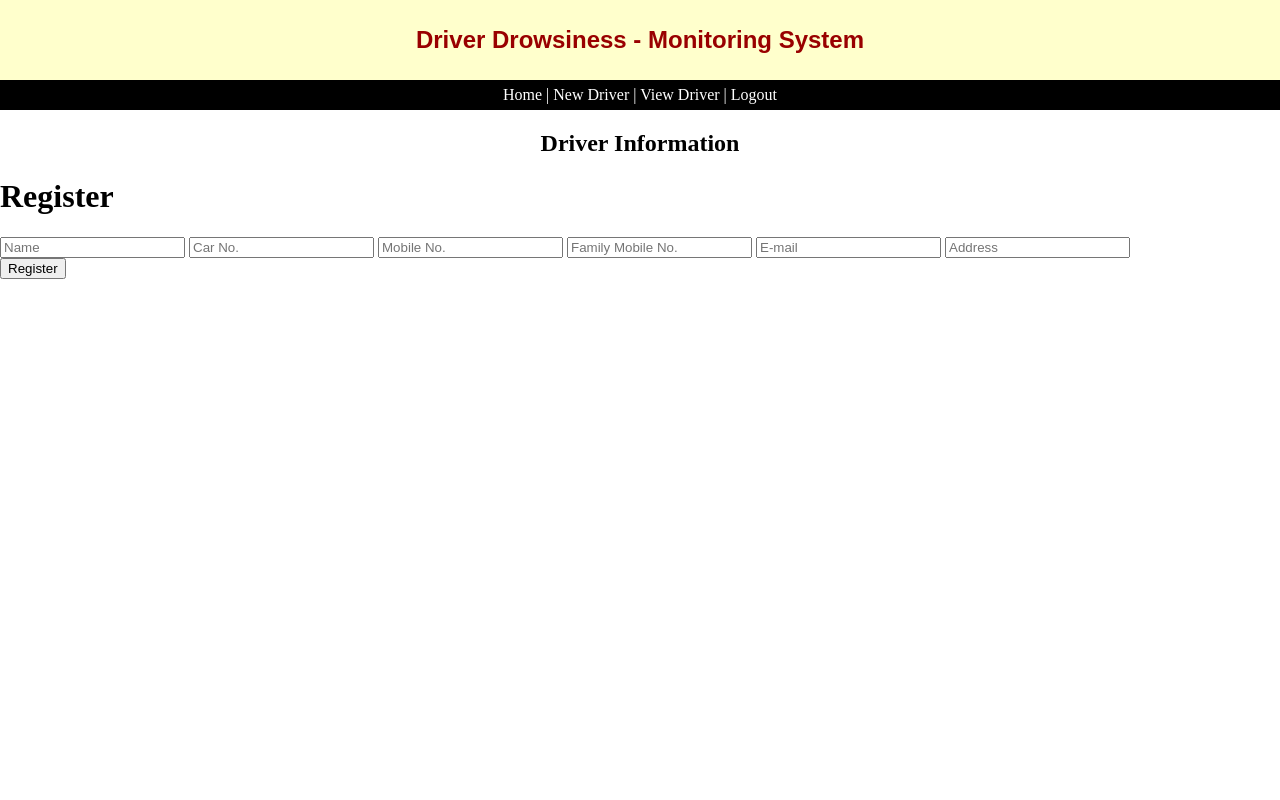
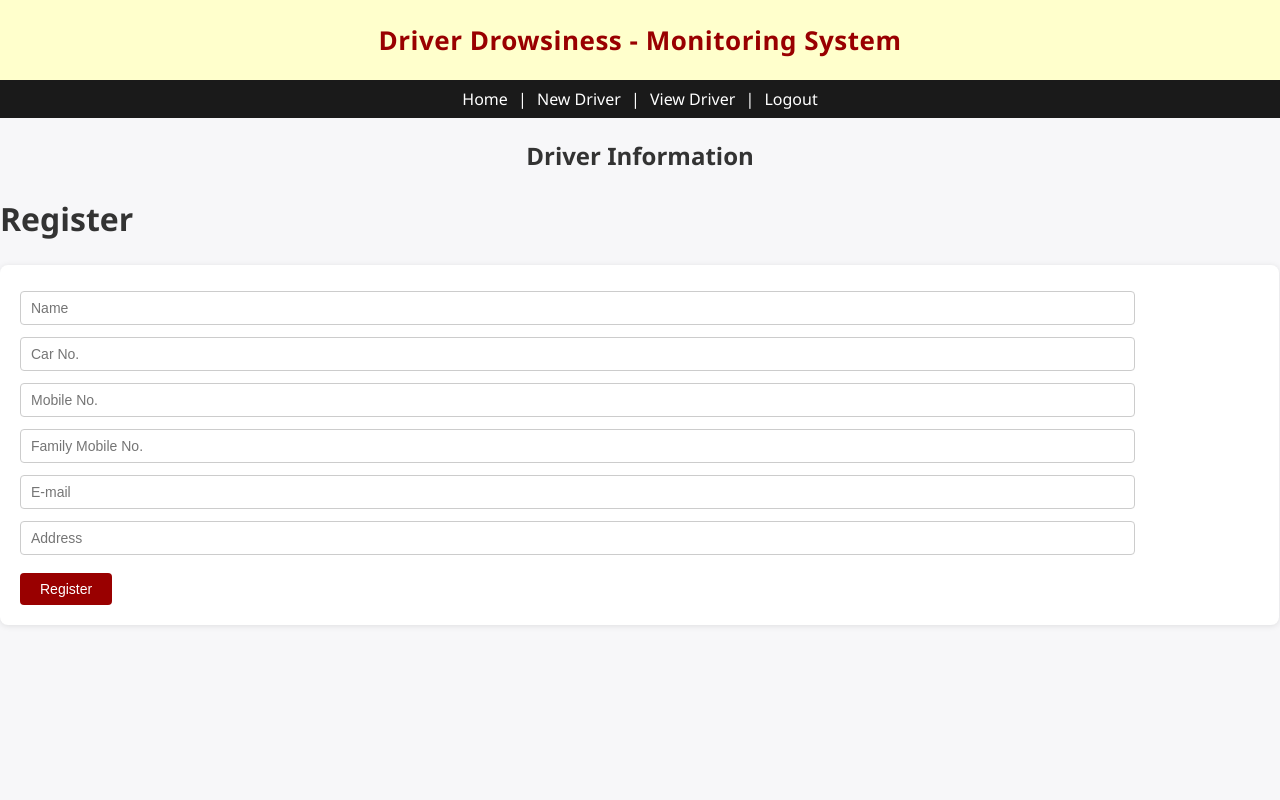
Before and after one commit to jesvinraj/Driver-Drowsiness-Detection, a Flask app: page /add_new in a window 1280 px wide. Run offline with Flask 3, Linux system fonts and the light colour scheme.

Commit message:
Update style.css

```diff
--- a/static/style.css
+++ b/static/style.css
@@ -1,38 +1,128 @@
-body
-{
-font:Arial, Helvetica, sans-serif;
-margin-left: 0px;
-margin-top: 0px;
-margin-right: 0px;
-margin-bottom: 0px;
+/* ===== Base ===== */
+body {
+	font-family: 'Segoe UI', Arial, Helvetica, sans-serif;
+	margin: 0;
+	background-color: #f7f7f9;
+	color: #2c2c2c;
+	line-height: 1.5;
 }
+
+/* ===== Header ===== */
 .hd {
-	font-family: Arial, Helvetica, sans-serif;
+	font-family: 'Segoe UI', Arial, Helvetica, sans-serif;
 	line-height: 80px;
-	font-weight: bold;
+	font-weight: 700;
 	color: #990000;
 	background-color: #FFFFCC;
 	height: 80px;
-	font-size: 24px;
+	font-size: 26px;
+	letter-spacing: 0.5px;
+	box-shadow: 0 2px 4px rgba(0, 0, 0, 0.08);
 }
-.sd
-{
-background-color:#000000;
-color:#FFFFFF;
-height:30px;
 
+/* ===== Nav bar ===== */
+.sd {
+	background-color: #1a1a1a;
+	color: #FFFFFF;
+	height: 38px;
+	line-height: 38px;
 }
-a
-{
-text-decoration:none;
-line-height:30px;
-color:#FFFFFF;
 
+a {
+	text-decoration: none;
+	color: #FFFFFF;
+	padding: 0 6px;
+	transition: color 0.2s ease;
+}
 
+a:hover {
+	text-decoration: none;
+	color: #FFD54A;
 }
-a:hover
-{
-text-decoration:underline;
-color:#FFFF00;
 
+/* ===== Headings ===== */
+h1, h2, h3 {
+	color: #333333;
+	font-weight: 600;
 }
+
+/* ===== Tables (driver list, sleep log, etc.) ===== */
+table {
+	border-collapse: collapse;
+	background-color: #ffffff;
+	box-shadow: 0 1px 4px rgba(0, 0, 0, 0.08);
+	border-radius: 6px;
+	overflow: hidden;
+}
+
+table th {
+	background-color: #990000;
+	color: #ffffff;
+	padding: 10px;
+	text-align: left;
+}
+
+table td {
+	padding: 10px;
+	border-bottom: 1px solid #eee;
+}
+
+table tr:hover td {
+	background-color: #fafafa;
+}
+
+/* ===== Forms (login, register, driver access) ===== */
+form {
+	background-color: #ffffff;
+	display: inline-block;
+	padding: 20px;
+	border-radius: 8px;
+	box-shadow: 0 1px 6px rgba(0, 0, 0, 0.1);
+}
+
+input[type="text"],
+input[type="password"],
+input[type="email"] {
+	padding: 8px 10px;
+	margin: 6px 0;
+	border: 1px solid #ccc;
+	border-radius: 4px;
+	font-size: 14px;
+	width: 90%;
+}
+
+input[type="text"]:focus,
+input[type="password"]:focus,
+input[type="email"]:focus {
+	outline: none;
+	border-color: #990000;
+}
+
+input[type="submit"] {
+	background-color: #990000;
+	color: #ffffff;
+	border: none;
+	padding: 8px 20px;
+	margin-top: 8px;
+	border-radius: 4px;
+	cursor: pointer;
+	font-size: 14px;
+	transition: background-color 0.2s ease;
+}
+
+input[type="submit"]:hover {
+	background-color: #b30000;
+}
+
+/* ===== Homepage images ===== */
+img {
+	border-radius: 8px;
+	box-shadow: 0 2px 6px rgba(0, 0, 0, 0.15);
+}
+
+/* ===== Status message ===== */
+.msg {
+	color: #cc0000;
+	font-size: 13px;
+	margin: 4px 0;
+}
```
